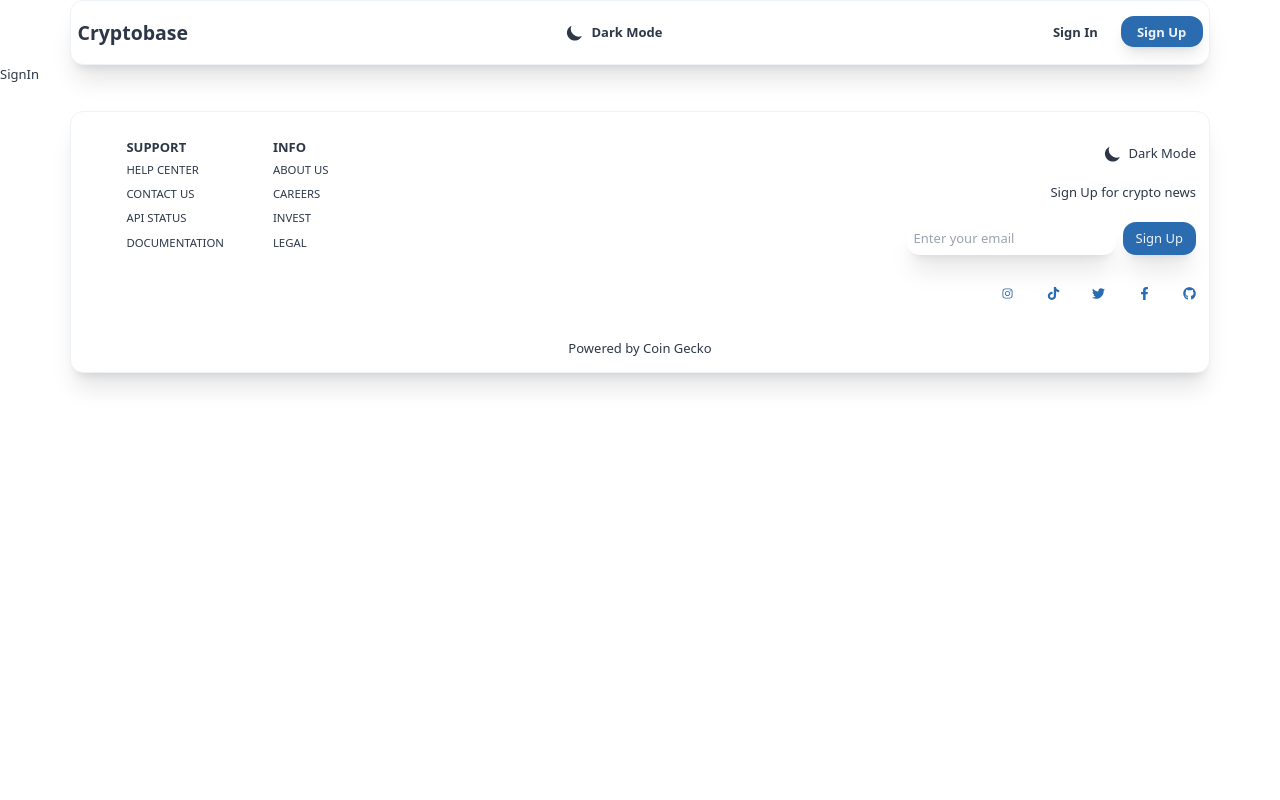
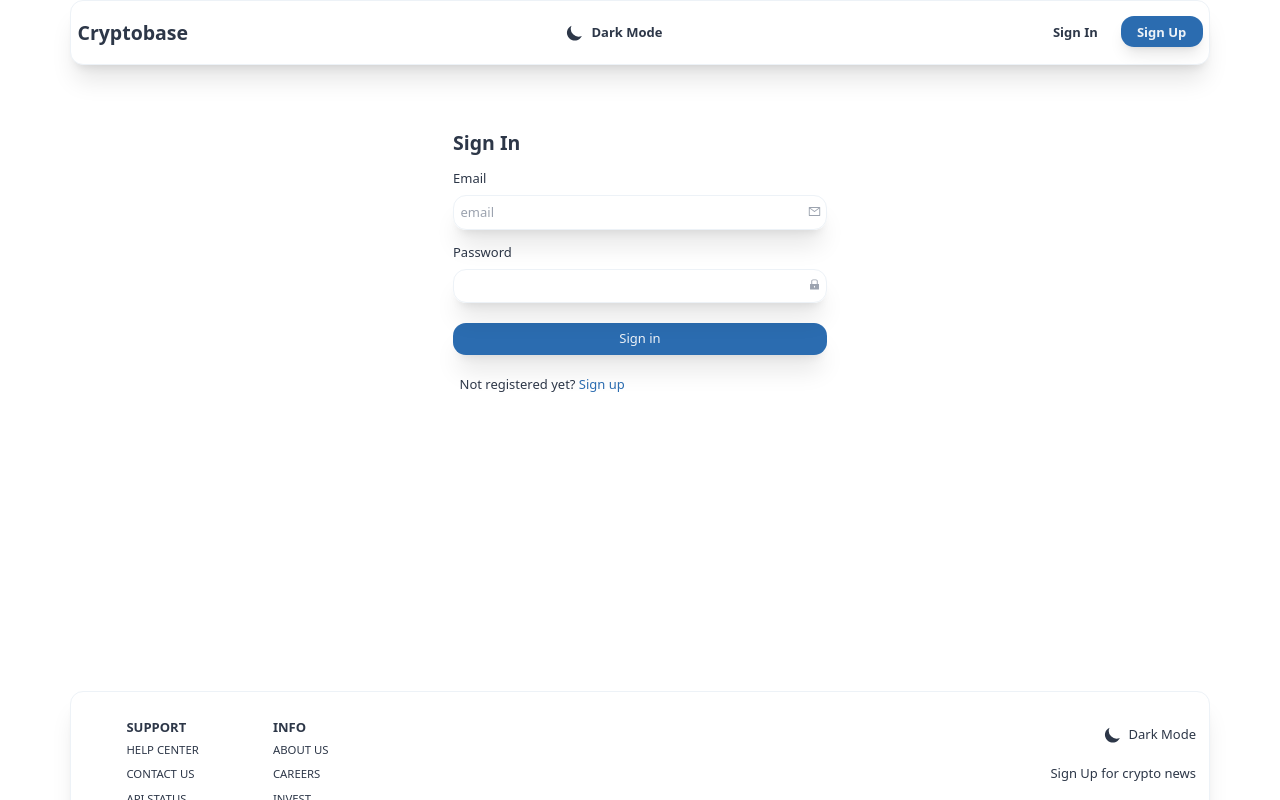
Before and after one commit to r-bytes/cryptofolio-project, a React (Create React App) app: page /signin in a window 1280 px wide. Shown: the top 800 px of the page. Built offline with nearby package versions, Linux system fonts and the light colour scheme; no server answers.

Commit message:
refactored and created SignIn

```diff
--- a/src/components/CoinSearch.jsx
+++ b/src/components/CoinSearch.jsx
@@ -5,6 +5,7 @@ import { useWindowSize } from "../hooks"
 const CoinSearch = ({coins, btc}) => {
     const [searchValue, setSearchValue] = useState("");
     const {width} = useWindowSize()
+    const textInputClass = "w-full bg-primary border border-input px-4 py-2 rounded-2xl shadow-xl outline-none focus:border-accent"
 
     return (
         <div className="rounded-div my-4">
@@ -13,7 +14,7 @@ const CoinSearch = ({coins, btc}) => {
                 <form>
                     <input
                         type="text"
-                        className="w-full bg-primary border border-input px-4 py-2 rounded-2xl shadow-xl"
+                        className={textInputClass}
                         placeholder="Search a Coin"
                         onChange={(e) => setSearchValue(e.target.value)}
                     />
--- a/src/components/Footer.jsx
+++ b/src/components/Footer.jsx
@@ -7,6 +7,8 @@ import Theme from "./Theme"
 const Footer = () => {
     const titleClass = "font-bold"
     const textClass = "text-sm py-2 leading-none"
+    const buttonClass = "bg-button text-btnText px-4 py-2 w-full rounded-2xl shadow-xl hover:shadow-2xl hover:bg-buttonHover md:w-auto my-2 md:mr-2"
+    const textInputClass = "bg-primary border border-input p-2 mr-2 w-full shadow-xl rounded-2xl md:w-auto outline-none focus:border-accent"
 
     return (
         <div className="rounded-div mt-8 pt-8 text-primary">
@@ -44,8 +46,8 @@ const Footer = () => {
                             <p className="text-center md:text-right md:mr-2"> Sign Up for crypto news </p>
                             <div className="py-4">
                                 <form>
-                                    <input className="bg-primary border-input p-2 mr-2 w-full shadow-xl rounded-2xl md:w-auto" type="email" name="email" placeholder="Enter your email" />
-                                    <button className="bg-button text-btnText px-4 p-2 w-full rounded-2xl shadow-xl hover:shadow-2xl hover:bg-buttonHover md:w-auto my-2 md:mr-2"> Sign Up </button>
+                                    <input className={textInputClass} type="email" name="email" placeholder="Enter your email" />
+                                    <button className={buttonClass}> Sign Up </button>
                                 </form>
                             </div>
                             <div className="flex py-4 justify-center text-accent gap-10 md:justify-end md:mr-2">
--- a/src/pages/SignIn.jsx
+++ b/src/pages/SignIn.jsx
@@ -1,9 +1,40 @@
 import React from 'react'
+import { AiFillLock, AiOutlineMail } from "react-icons/ai"
+import { Link } from "react-router-dom"
 
 const SignIn = () => {
-  return (
-    <div>SignIn</div>
-  )
+    const divInputClass = "relative my-2 w-full rounded-2xl shadow-xl"
+    const textInputClass = "w-full p-2 bg-primary border border-input rounded-2xl focus:border-accent outline-none"
+    const iconClass = "absolute right-2 top-3 text-gray-400"
+    const buttonClass = "w-full bg-button text-btnText px-4 py-2 rounded-2xl shadow-xl hover:shadow-2xl hover:bg-buttonHover my-2"
+
+    return (
+        <div>
+            <div className="max-w-[400px] mx-auto min-h-[600px] px-4 py-20">
+                <h1 className="text-2xl font-bold"> Sign In </h1>
+                <form>
+                    {/* Username */}
+                    <div className="my-4">
+                        <label htmlFor="email"> Email </label>
+                        <div className={divInputClass}>
+                            <input className={textInputClass} type="email" name="email" id="email" placeholder="email" />
+                            <AiOutlineMail className={iconClass} />
+                        </div>
+                    </div>
+                    {/* Password */}
+                    <div className="my-4">
+                        <label htmlFor="password"> Password </label>
+                        <div className={divInputClass}>
+                            <input className={textInputClass} type="password" name="password" id="password" />
+                            <AiFillLock className={iconClass} />
+                        </div>
+                    </div>
+                    <button className={buttonClass}> Sign in </button>
+                </form>
+                <p className="my-4 ml-2"> Not registered yet? <Link className="text-accent hover:underline" to={"/signup"}> Sign up </Link></p>
+            </div>
+        </div>
+    )
 }
 
 export default SignIn
```
